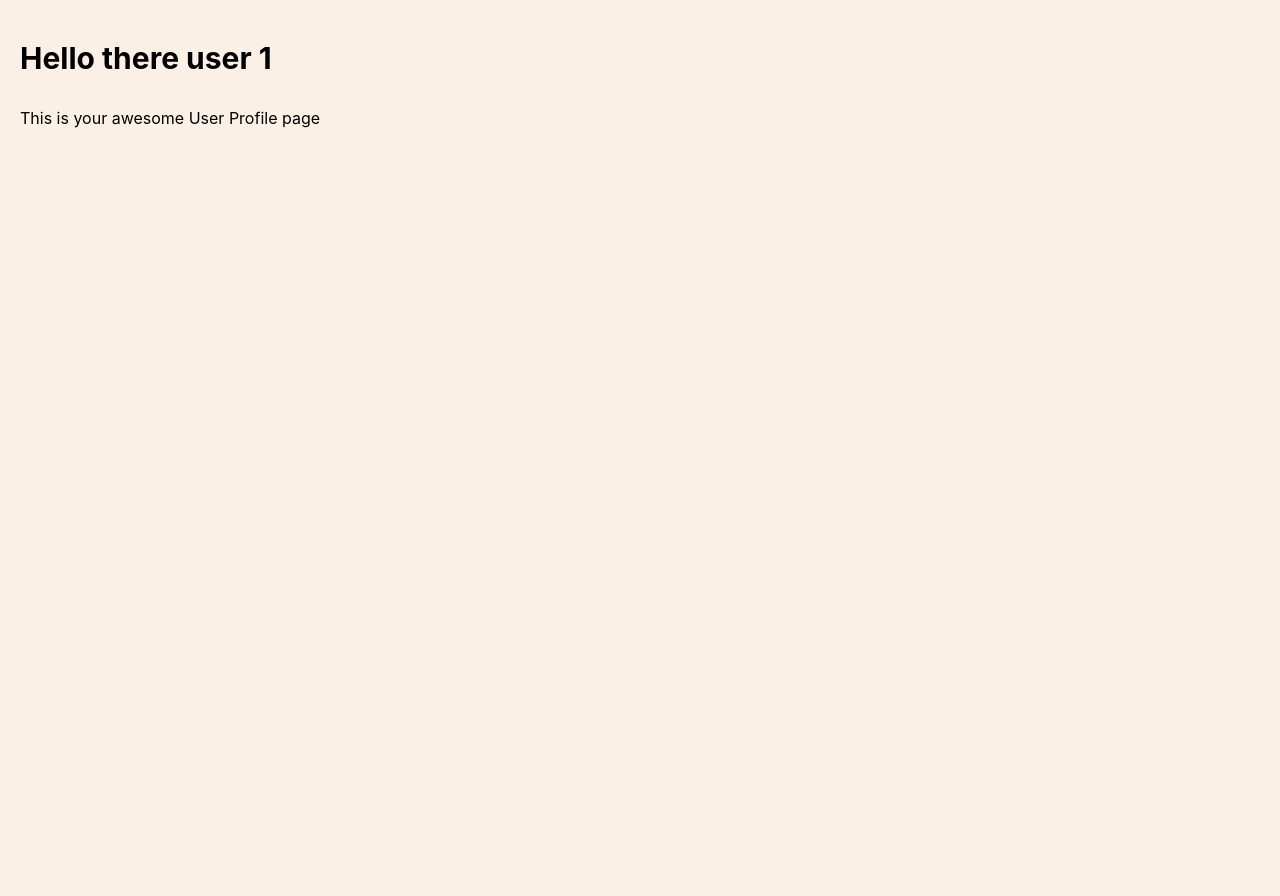
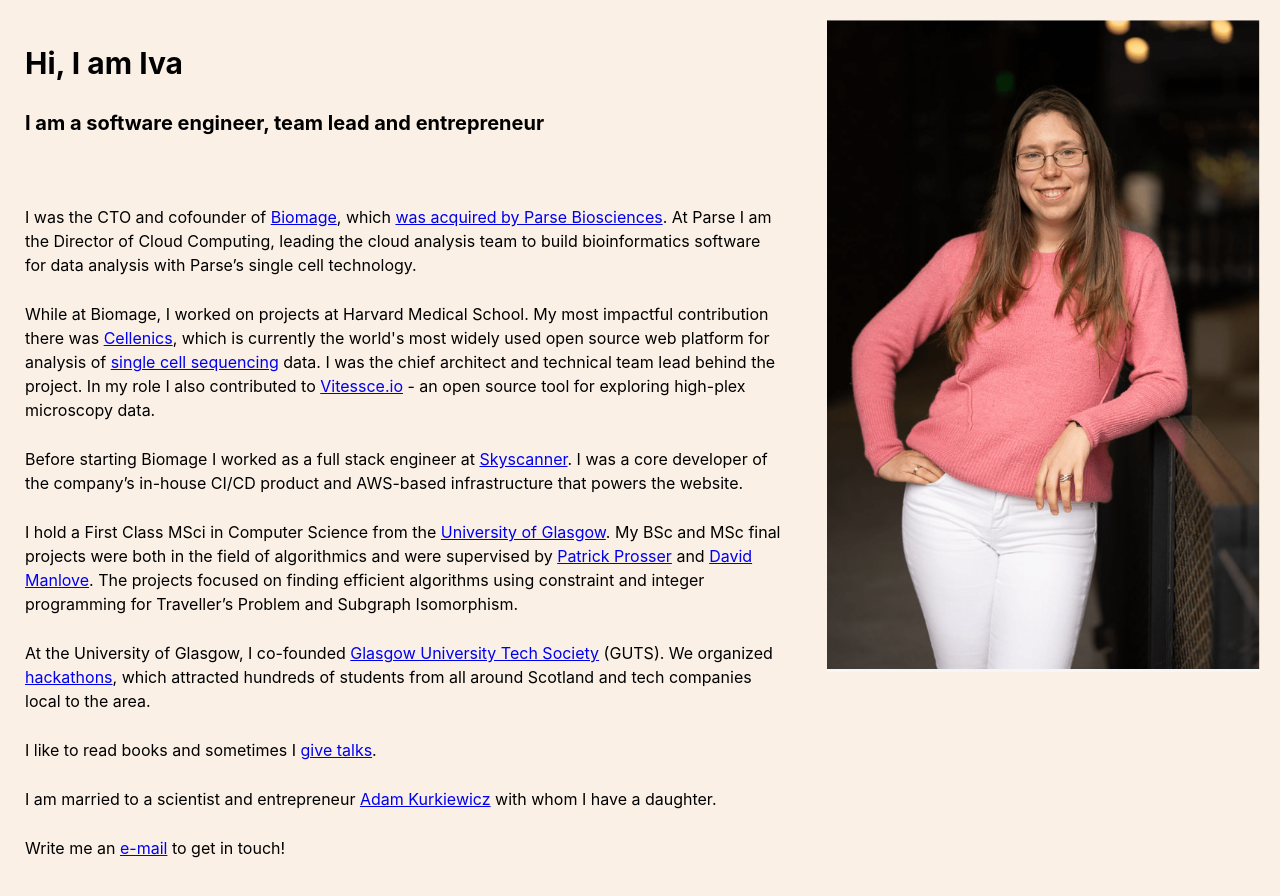
Before and after one commit to ivababukova/bio, a React (Create React App) app: page /1 in a window 1280 px wide. Shown: the top 896 px of the page. Before the commit the page ends 800 px from the top, so only its background shows below. Built offline with nearby package versions, Linux system fonts and the light colour scheme.

Commit message:
remove link to UserPage and link to HomePage instead

```diff
--- a/src/App.js
+++ b/src/App.js
@@ -5,8 +5,8 @@
 function App() {
   return (
     <Routes>
-      <Route path="/" element={<HomePage/>} />
-      <Route path="/:id" element={<UserPage/>} />
+      <Route path="/:id" element={<HomePage/>} />
+      {/* <Route path="/:id" element={<UserPage/>} /> */}
     </Routes>
   );
 }
```
